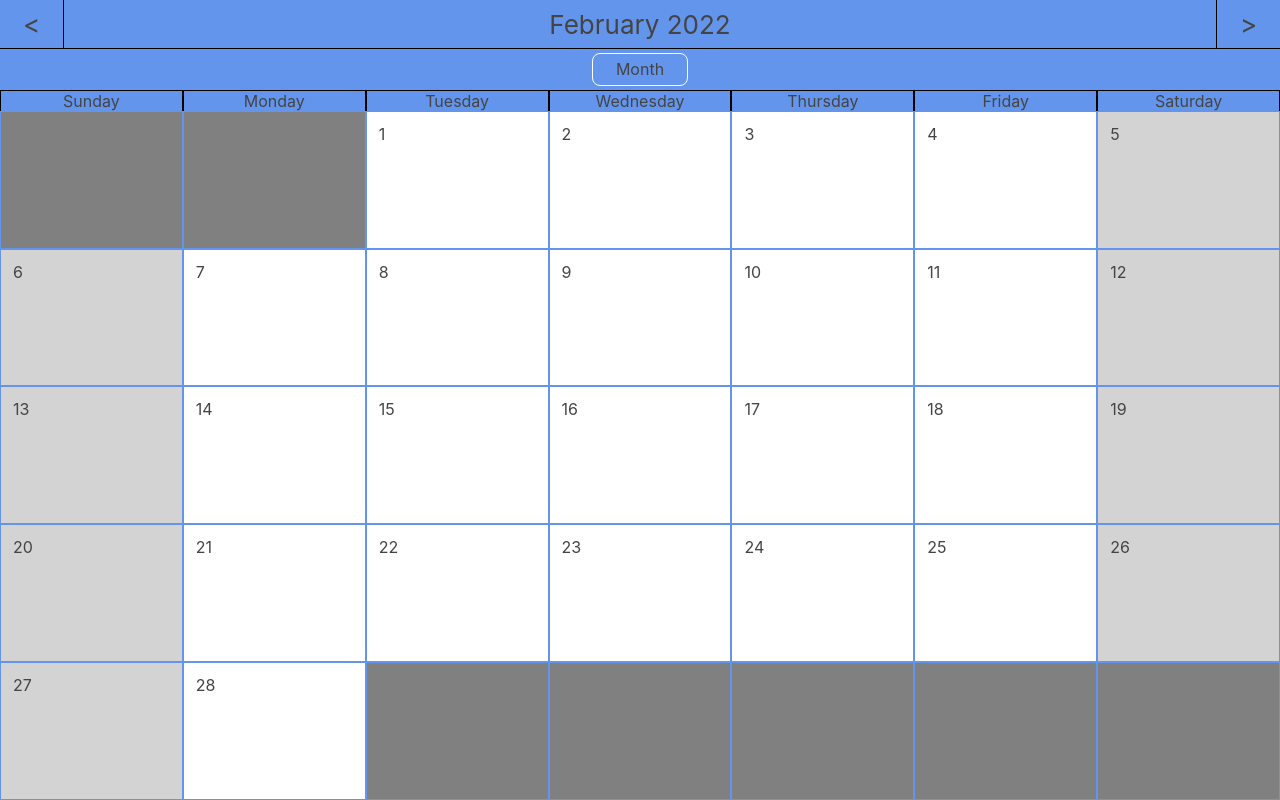
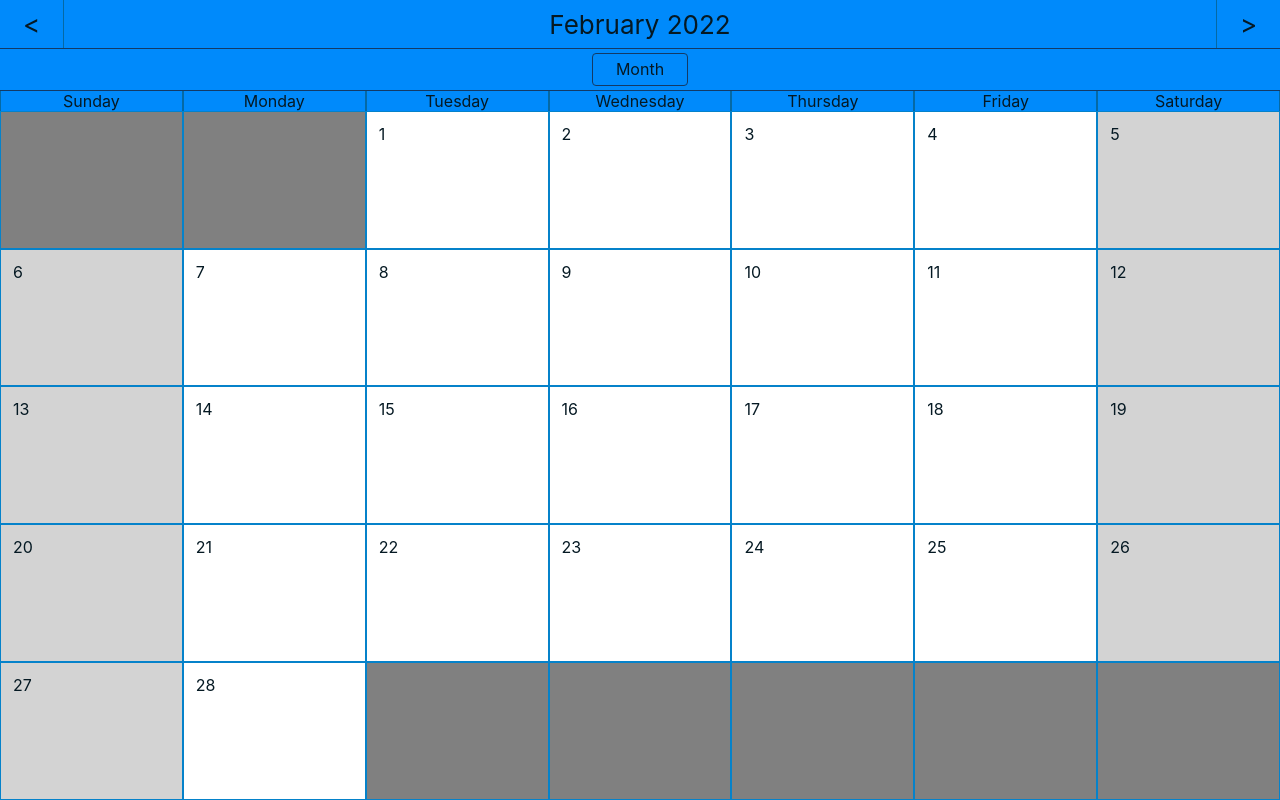
Before and after one commit to malee31/React-Calendar, a React (Create React App) app: page / in a window 1280 px wide. Built offline with nearby package versions, Linux system fonts and the light colour scheme.

Commit message:
Retheme page

```diff
--- a/src/index.css
+++ b/src/index.css
@@ -1,6 +1,15 @@
+:root {
+	--primary: #008AFB;
+	--secondary: #FFFFFF;
+	--dark: #133A65;
+	--light-dark: #0569A4;
+	--light: #0582CA;
+	--text-black: #051923;
+}
+
 body {
 	margin: 0;
-	color: #444;
+	color: var(--text-black);
 	font-family: -apple-system, BlinkMacSystemFont, "Segoe UI", "Roboto", "Oxygen",
 	"Ubuntu", "Cantarell", "Fira Sans", "Droid Sans", "Helvetica Neue",
 	sans-serif;
--- a/src/styles/calendar.css
+++ b/src/styles/calendar.css
@@ -2,7 +2,7 @@
 	width: 100%;
 	height: 100%;
 	/*border-radius: .5rem;*/
-	background-color: #6495ED;
+	background-color: var(--primary);
 	display: flex;
 	flex-direction: column;
 	align-items: center;
@@ -27,7 +27,7 @@
 }
 
 .calendar-header-controls-left, .calendar-header-controls-right {
-	border: 0 solid black;
+	border: 0 solid var(--light-dark);
 	width: 5%;
 	cursor: pointer;
 }
@@ -47,15 +47,15 @@
 	flex-direction: row;
 	justify-content: center;
 	align-items: center;
-	border-top: 1px solid black;
+	border-top: 1px solid var(--dark);
 }
 
 .calendar-zoom-control {
 	position: relative;
 	width: 6rem;
 	height: 80%;
-	border-radius: .5rem;
-	border: 1px solid #FFF;
+	border-radius: .25rem;
+	border: 1px solid var(--dark);
 	display: flex;
 	flex-direction: column;
 	justify-content: center;
@@ -67,13 +67,13 @@
 	position: absolute;
 	width: 100%;
 	top: 100%;
-	background-color: #FFF;
+	background-color: var(--secondary);
 	z-index: 1;
 }
 
 .calendar-zoom-control-dropdown > * {
 	min-height: 1.75rem;
-	border: 1px solid darkgray;
+	border: 1px solid var(--light);
 }
 
 .calendar-zoom-control-dropdown > *:hover {
@@ -86,14 +86,14 @@
 	flex-direction: row;
 	justify-content: space-between;
 	align-items: center;
-	border-top: 1px solid black;
+	border-top: 1px solid var(--dark);
 }
 
 .calendar-weekdays > * {
 	flex: 1 1 100%;
 	text-align: center;
 	border-style: solid;
-	border-color: black;
+	border-color: var(--light-dark);
 	border-width: 0 1px;
 }
 
@@ -101,7 +101,7 @@
 	width: 100%;
 	display: flex;
 	flex-direction: column;
-	background-color: #FFF;
+	background-color: var(--secondary);
 	flex: 1 1 100%;
 	overflow: hidden;
 }
@@ -113,12 +113,12 @@
 	align-items: flex-start;
 	width: 100%;
 	flex: 1 1 calc(100% / 6);
-	background-color: #FFF;
+	background-color: var(--secondary);
 }
 
 .calendar-cell {
 	flex-grow: 1;
-	border: 1px solid #6495ED;
+	border: 1px solid var(--light);
 	height: 100%;
 	position: relative;
 	overflow: hidden;
--- a/src/styles/calendarCell.css
+++ b/src/styles/calendarCell.css
@@ -48,9 +48,9 @@
 	align-items: center;
 	width: 100%;
 	min-height: 1.5rem;
-	background-color: #FFF;
-	border: 1px solid #6495ED;
-	border-radius: .5rem;
+	background-color: var(--secondary);
+	border: 1px solid var(--light);
+	border-radius: .25rem;
 	padding: .25rem .5rem;
 	margin: .4rem 0;
 	transition-duration: .25s;
```
